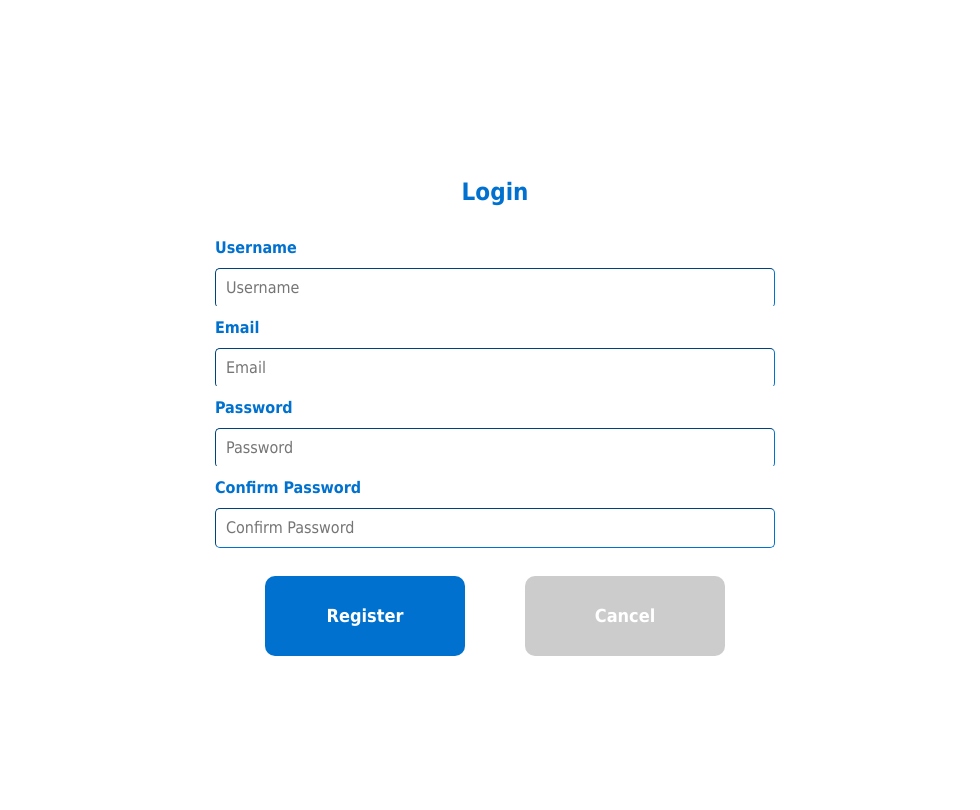
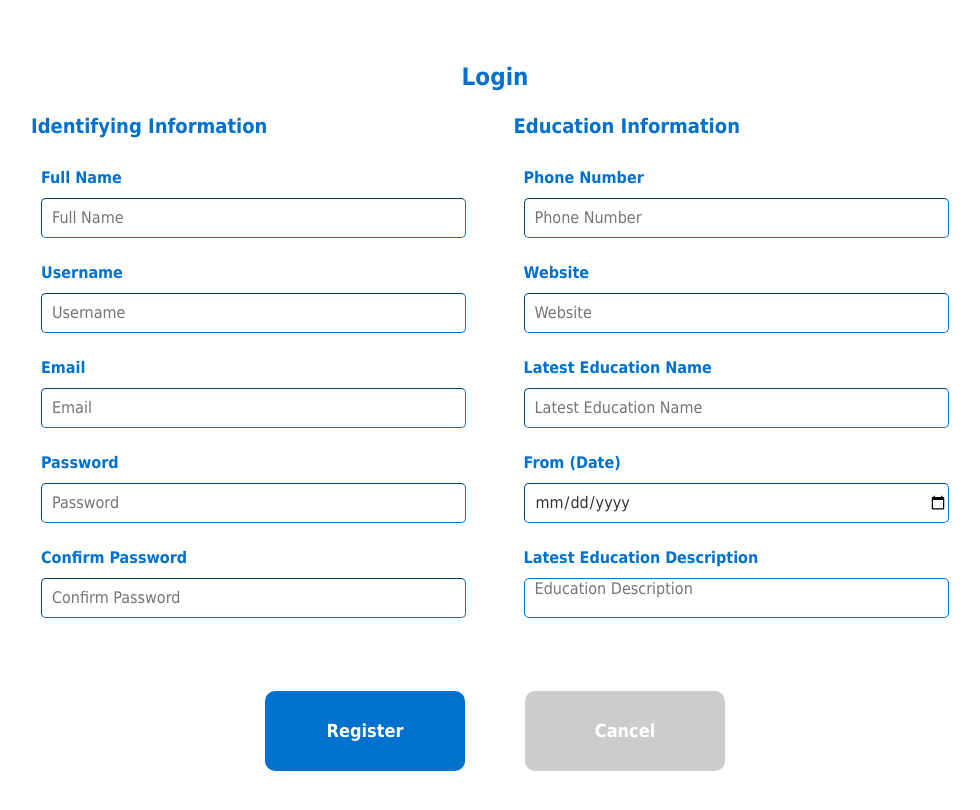
Before and after one commit to ajtroup1/AIS-2025, a React (Vite) app in the folder frontend/: page /login in a window 1280 px wide. Both pictures are taken after a click on the button "Register". Shown: the top 810 px of the page, without its empty margins (145-1125 px from the left). Built offline with nearby package versions, Linux system fonts and the light colour scheme.

Commit message:
register page

```diff
--- a/frontend/src/css/LoginPage.css
+++ b/frontend/src/css/LoginPage.css
@@ -2,7 +2,7 @@ body, html {
   width: 100%;
   min-height: 100vh;
   font-family: Tahoma, Verdana, sans-serif;
-  background-color: white; /* Set background to white */
+  background-color: white;
   margin: 0;
   padding: 0;
 }
@@ -15,7 +15,7 @@ body, html {
   color: #0071ce;
   font-family: Tahoma, Verdana, sans-serif;
   font-weight: bold;
-  background-color: white; /* Ensure white background */
+  background-color: white;
 }
 
 .headerText {
@@ -31,15 +31,39 @@ body, html {
   align-items: center;
   justify-content: center;
   height: 100vh;
-  background-color: white; /* Change to white */
+  background-color: white;
+}
+
+.form-container {
+  display: flex;
+  justify-content: space-between; /* Space out the columns */
+  width: 80%;
+}
+
+.form-column {
+  display: flex;
+  flex-direction: column;
+  width: 48%; /* Adjust width of each column */
+}
+
+.section {
+  margin-bottom: 30px; /* Space between sections */
+}
+
+.section-title {
+  font-size: 20px;
+  font-weight: bold;
+  margin-bottom: 15px;
+  color: #0071ce;
 }
 
 .textBox1,
 .textBox2 {
   padding: 10px;
-  background-color: white; /* Change to white */
+  background-color: white;
   height: 80px;
-  width: 50%;
+  width: 100%;
+  margin-bottom: 15px;
 }
 
 .label {
@@ -47,7 +71,6 @@ body, html {
   margin-bottom: 8px;
   font-size: 16px;
   color: #0071ce;
-  padding-right: 40%;
   font-family: Tahoma, Verdana, sans-serif;
   font-weight: bold;
 }
@@ -100,5 +123,8 @@ p {
 .success-message {
   color: green;
   font-size: 14px;
-  font-family: Tahoma, Verdana, sans-serif;
 }
+
+textarea.visible-input {
+  resize: none;
+}
--- a/frontend/src/pages/LoginPage.tsx
+++ b/frontend/src/pages/LoginPage.tsx
@@ -13,6 +13,12 @@ const LoginPage: React.FC<LoginPageProps> = ({ onLogin }) => {
   const [email, setEmail] = useState<string>("");
   const [registerPassword, setRegisterPassword] = useState<string>("");
   const [confirmPassword, setConfirmPassword] = useState<string>("");
+  const [full_name, setfull_name] = useState<string>("");
+  const [phone, setPhone] = useState<string>("");
+  const [website, setWebsite] = useState<string>("");
+  const [latest_edu_name, setlatest_edu_name] = useState<string>("");
+  const [latest_edu_from_date, setlatest_edu_from_date] = useState<string>("");
+  const [latest_edu_desc, setlatest_edu_desc] = useState<string>("");
   const [errorMessage, setErrorMessage] = useState<string>("");
   const [registrationSuccess, setRegistrationSuccess] = useState<boolean>(false);
 
@@ -31,7 +37,7 @@ const LoginPage: React.FC<LoginPageProps> = ({ onLogin }) => {
       return;
     }
 
-    console.log("Registered:", { registerUsername, email, registerPassword });
+    console.log("Registered:", { registerUsername, email, registerPassword, full_name, phone, website, latest_edu_name, latest_edu_from_date, latest_edu_desc });
     setRegistrationSuccess(true);
     setIsRegistering(false);
     onLogin(registerUsername);
@@ -88,6 +94,20 @@ const LoginPage: React.FC<LoginPageProps> = ({ onLogin }) => {
         </>
       ) : (
         <>
+          <div className="form-container">
+            <div className="form-column">
+              <div className="section">
+                <h3 className="section-title">Identifying Information</h3>
+                <div className="textBox1">
+                  <label className="label">Full Name</label>
+                  <input
+                    type="text"
+                    className="visible-input"
+                    placeholder="Full Name"
+                    value={full_name}
+                    onChange={(e) => setfull_name(e.target.value)}
+                  />
+                </div>
                 <div className="textBox1">
                   <label className="label">Username</label>
                   <input
@@ -132,14 +152,72 @@ const LoginPage: React.FC<LoginPageProps> = ({ onLogin }) => {
                   />
                 </div>
 
-          {errorMessage && (
-            <p className="error-message">{errorMessage}</p>
-          )}
+              </div>
+            </div>
+
+            <div className="form-column">
+              <div className="section">
+                <h3 className="section-title">Education Information</h3>
+                <div className="textBox1">
+                  <label className="label">Phone Number</label>
+                  <input
+                    type="tel"
+                    className="visible-input"
+                    placeholder="Phone Number"
+                    value={phone}
+                    onChange={(e) => setPhone(e.target.value)}
+                  />
+                </div>
+
+                <div className="textBox1">
+                  <label className="label">Website</label>
+                  <input
+                    type="url"
+                    className="visible-input"
+                    placeholder="Website"
+                    value={website}
+                    onChange={(e) => setWebsite(e.target.value)}
+                  />
+                </div>
+
+                <div className="textBox1">
+                  <label className="label">Latest Education Name</label>
+                  <input
+                    type="text"
+                    className="visible-input"
+                    placeholder="Latest Education Name"
+                    value={latest_edu_name}
+                    onChange={(e) => setlatest_edu_name(e.target.value)}
+                  />
+                </div>
+
+                <div className="textBox1">
+                  <label className="label">From (Date)</label>
+                  <input
+                    type="date"
+                    className="visible-input"
+                    value={latest_edu_from_date}
+                    onChange={(e) => setlatest_edu_from_date(e.target.value)}
+                  />
+                </div>
+
+                <div className="textBox1">
+                  <label className="label">Latest Education Description</label>
+                  <textarea
+                    className="visible-input"
+                    placeholder="Education Description"
+                    value={latest_edu_desc}
+                    onChange={(e) => setlatest_edu_desc(e.target.value)}
+                  />
+                </div>
+              </div>
+            </div>
+          </div>
+
+          {errorMessage && <p className="error-message">{errorMessage}</p>}
 
           {registrationSuccess && (
-            <p className="success-message">
-              Registration successful! You are now signed in.
-            </p>
+            <p className="success-message">Registration successful! You are now signed in.</p>
           )}
 
           <div>
```
Lines whose indentation alone changed are shown as unchanged.
